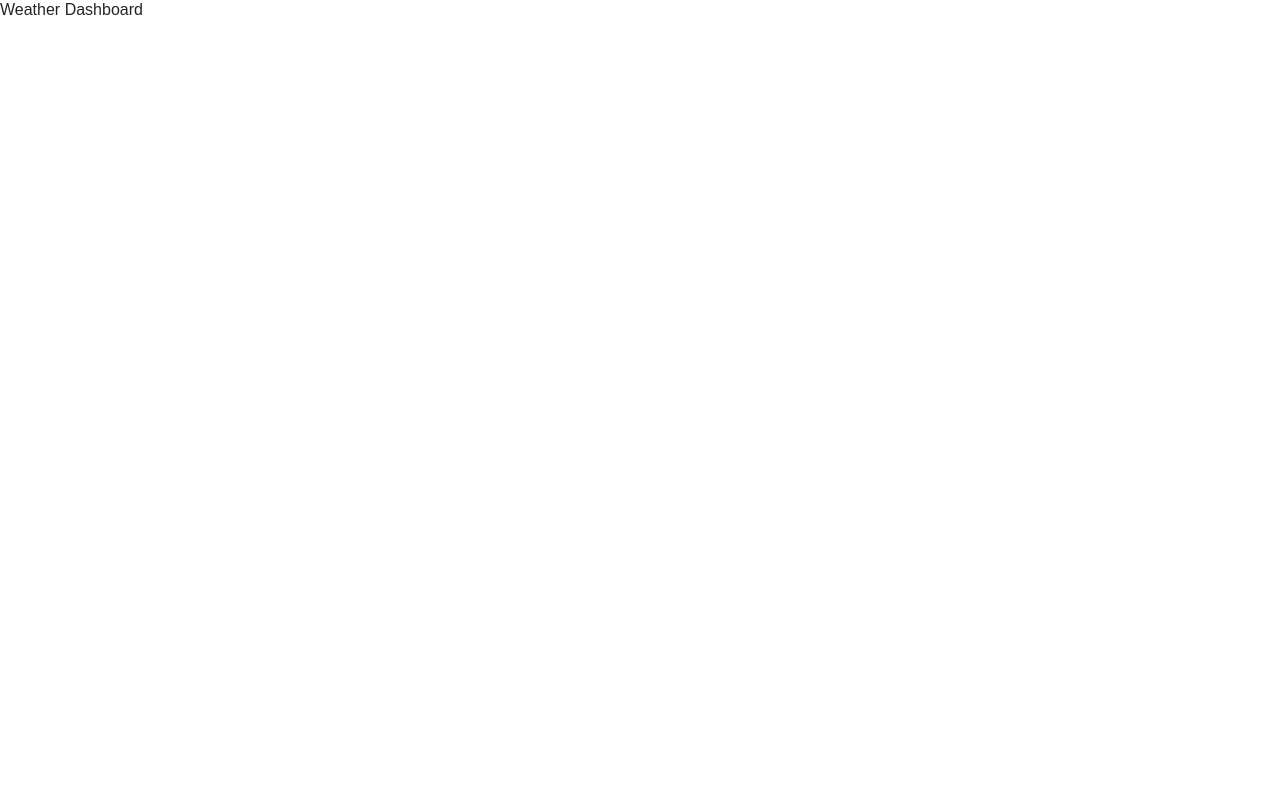
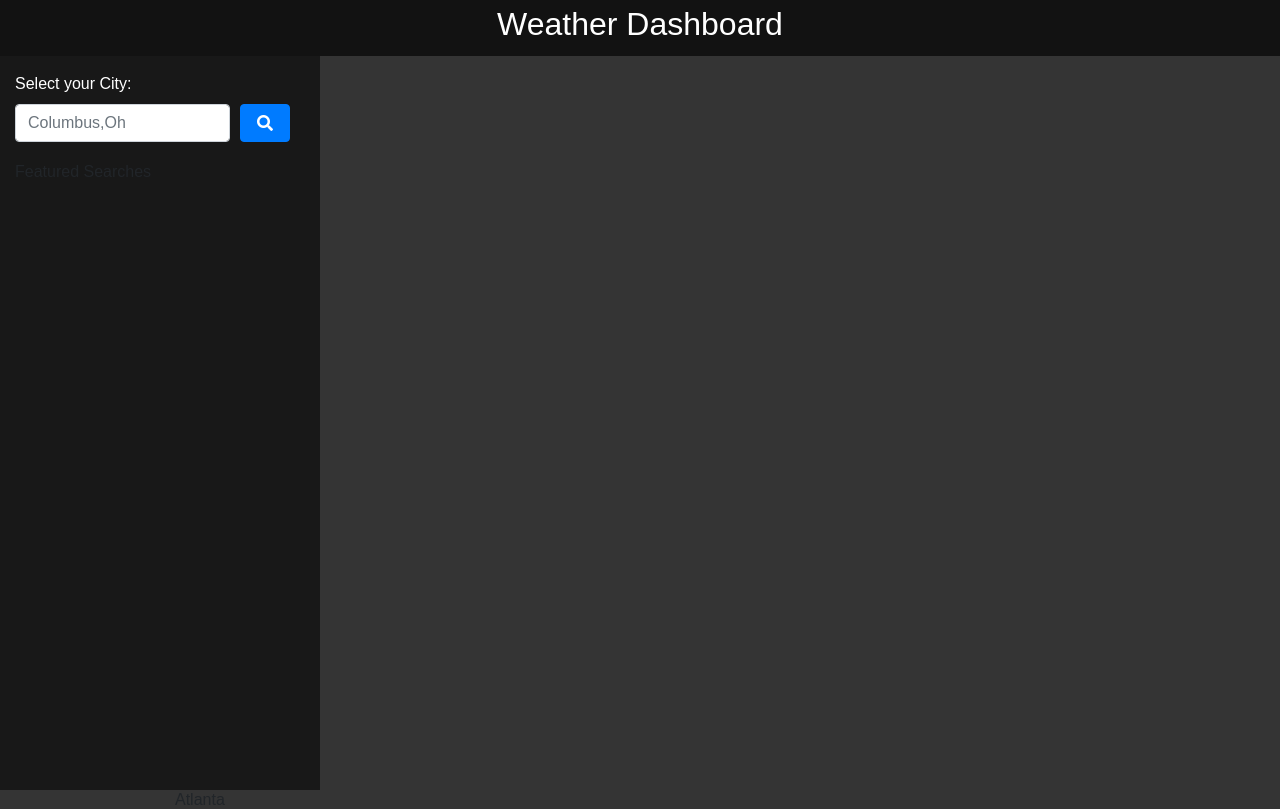
Before and after one commit to mkotte/Weather-Dashboard, a plain HTML site: page index.html in a window 1280 px wide. Drawn offline with nearby package versions, Linux system fonts and the light colour scheme.

Commit message:
More psuedo code, beggining js

```diff
--- a/assets/css/style.css
+++ b/assets/css/style.css
@@ -4,4 +4,54 @@
     --background-color:#282828;
     --primary-text:#FFFFFF;
     --secondary-text:#B3B3B3;
+    --accent-color:#3282B8;
 }
+body{
+    background-color:#343434;
+}
+
+header{
+    width:100%;
+    padding: 5px 0;
+    background-color:var(--header-color);
+    color:var(--primary-text);
+    /* margin-bottom: 20px; */
+}
+
+header h1{
+    text-align: center;
+    font-size: 2rem;
+}
+
+.search{
+    background-color: var(--sidebar-color);
+    padding-bottom:600px
+}
+
+.form-group{
+    color:var(--primary-text);
+    padding-top:20px;
+   ;
+}
+
+.btn i{
+    padding:4px;
+    max-height: 38px;
+
+}
+
+.btn{
+max-height: 38px;
+}
+
+.past-searches{
+    color:var(--primary-text);
+
+}
+.past-searches button{
+    background-color:var(--background-color);
+    border: 2px solid var(--header-color);
+    padding-top:4px;
+    padding-bottom:4px;
+    padding-left:2px;
+}
--- a/assets/js/script.js
+++ b/assets/js/script.js
@@ -0,0 +1,63 @@
+// Variables
+//stringify or not to stringify?
+const ApiKey = '5a1361306ef906fe293b5db1d3f1f98c'
+// search array to implement / save searches
+let searches = [];
+let searchBtn = $('#searchButton')
+let featuredSearchesText = ['Austin', 'Chicago', 'New York', 'Orlando', 'Seattle'];
+let citySearched = "Atlanta";
+
+// On page load, there needs to be a render function using api's for a preset city ie. columbus
+function renderPage(){
+
+    // declaring + appending the container's containing the results and 5-day forecasts
+    let info = $('.information');
+    let results = $('<div>');
+    results.addClass('results');
+    results.appendTo(info);
+    let cityResults = $('<h2>');
+    cityResults.text(citySearched);
+    cityResults.appendTo(results);
+    let tempResults = $('<h3>');
+    tempResults.text = "Temperature: " + temperature + "\u00B0F";
+
+
+    let forecast = $('<div>');
+    forecast.addClass('forecast');
+    forecast.appendTo(info);
+
+
+
+    //variables we need to call/fetch from api
+    let temperature = ""
+
+}
+
+
+renderPage();
+
+
+
+
+
+
+
+
+
+//function calling api using "fetch off of an event listener"
+let cityUrl = 'api.openweathermap.org/data/2.5/weather?q=' + citySearched + '&appid=' + ApiKey
+
+//Input btn listener
+
+
+
+//Render function using API's and Fetch
+
+
+//Saving past searches using local storage
+
+
+
+
+
+// api.openweathermap.org/data/2.5/weather?q=Columbus&appid=5a1361306ef906fe293b5db1d3f1f98c
--- a/index.html
+++ b/index.html
@@ -22,21 +22,42 @@
         <header>
             <h1>Weather Dashboard</h1>
         </header>
-        <section class="container">
-            <div class="search">
-                <!--Search label/input goes here-->
-            </div>
-            <div class="saved-searches">
-                <!-- Past searches belong here -->
+        <section class="col-lg-3 search">
+            <form >
+                <!-- Search label/input goes here -->
+                <div class="form-group">
+                    <label for="searchInput" class="searchLabel">Select your City:</label>
+                <div class="form-row align-items-center">
+                    <div class="col-9 my-1">
+                        <input type="text" class="form-control" id="searchInput" placeholder="Columbus,Oh">
+                    </div>
+                    <div class="col-auto my-1 ">
+                        <button type="submit" class="btn btn-primary" id="searchButton"><i class="fas fa-search"></i></button>
+                    </div>
+                </div>
+                </div>
+            </form>
+            <div class="searches">
+                <div class = "saved-searches">
+                    <!--Appending Buttons from past searches -->
+
+                </div>
+                <h2>Featured Searches</h2>
+                <div class="featured-searches">
+                    <!--Featured searches (buttons) here on page load-->
+
+                </div>
+
             </div>
         </section>
-        <section class="container">
-            <div class="results">
+        <section class="information container col-lg-9 ">
                 <!-- Search results belong here -->
-            </div>
-            <div class="forecast">
+
                 <!-- Five day forecast here, seperate containers -->
-            </div>
+
         </section>
+    <script src="https://cdnjs.cloudflare.com/ajax/libs/jquery/3.2.1/jquery.min.js"></script>
+    <script src="https://cdnjs.cloudflare.com/ajax/libs/moment.js/2.24.0/moment.min.js"></script>
+    <script src="assets/js/script.js"></script>
     </body>
 </html>
```
